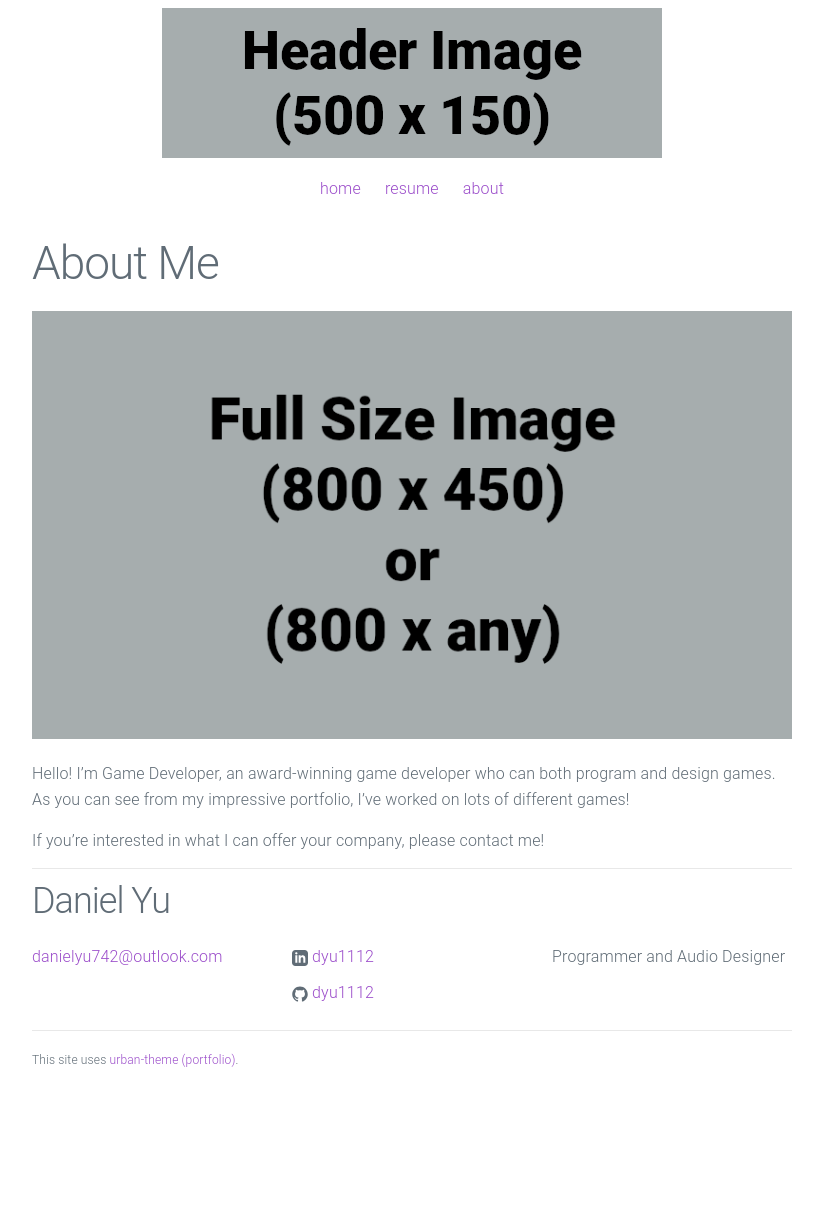
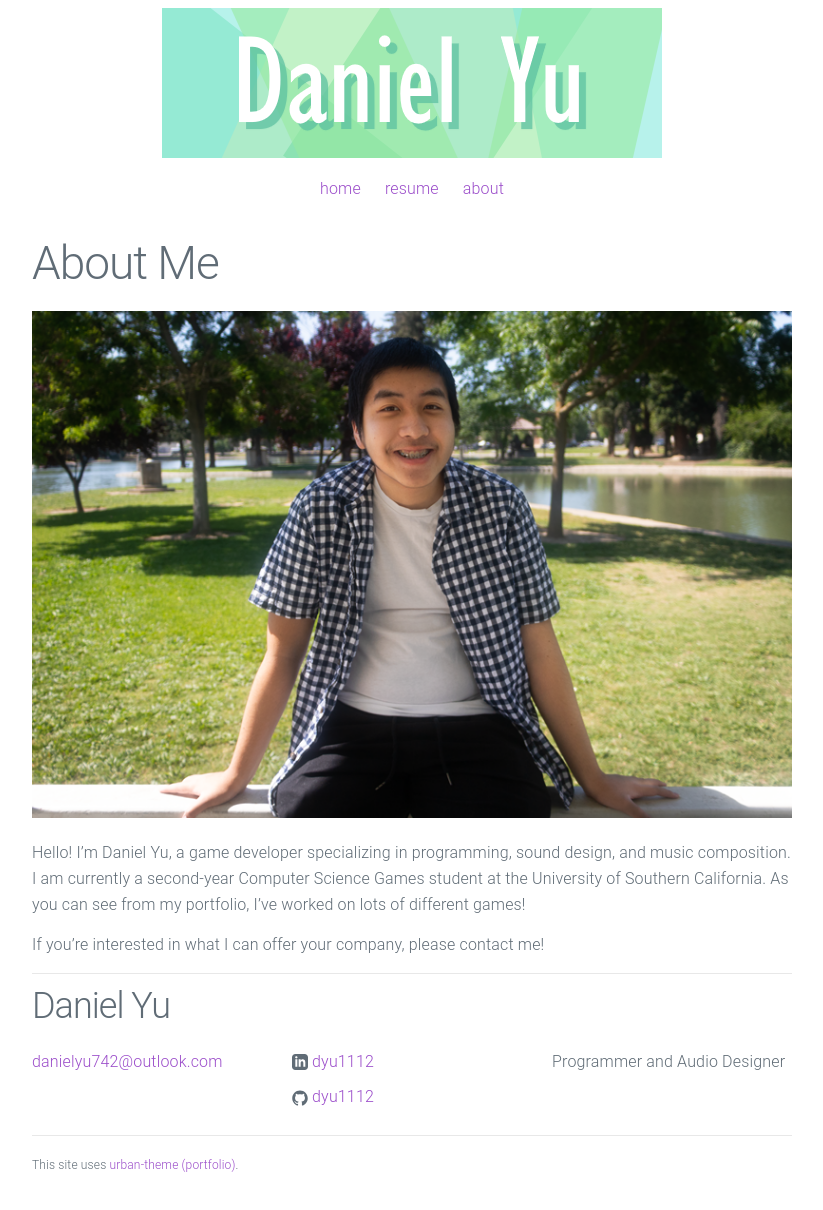
Before and after one commit to dyu1112/dyu1112.github.io, a Jekyll site: the page built from about.md, in a window 1280 px wide. Shown: the whole page, without its empty margins (228-1051 px from the left). Built offline with Jekyll 4.4.1, drawn with Linux system fonts in a browser that asks for light colours; before the commit the page ends 1106 px from its top, so only the background shows below that.

Commit message:
Added some images

```diff
--- a/_includes/header.html
+++ b/_includes/header.html
@@ -1,5 +1,5 @@
 <header class="site-header">
-  <a class="site-title" href="{{ site.baseurl }}/"><img src="/assets/header.png"></a>
+  <a class="site-title" href="{{ site.baseurl }}/"><img src="/assets/heading.png"></a>
 
   <nav class="navbar">
     <ul>
--- a/about.md
+++ b/about.md
@@ -4,8 +4,8 @@ title: "About Me"
 permalink: /about/
 ---
 
-![Picture 1](/assets/fullsize.png)
+![Picture 1](/assets/danielyu.png)
 
-Hello! I'm Game Developer, an award-winning game developer who can both program and design games. As you can see from my impressive portfolio, I've worked on lots of different games!
+Hello! I'm Daniel Yu, a game developer specializing in programming, sound design, and music composition. I am currently a second-year Computer Science Games student at the University of Southern California. As you can see from my portfolio, I've worked on lots of different games!
 
 If you're interested in what I can offer your company, please contact me!
```
Also changed, not shown: assets/danielyu.png (added), assets/heading.png (added).
